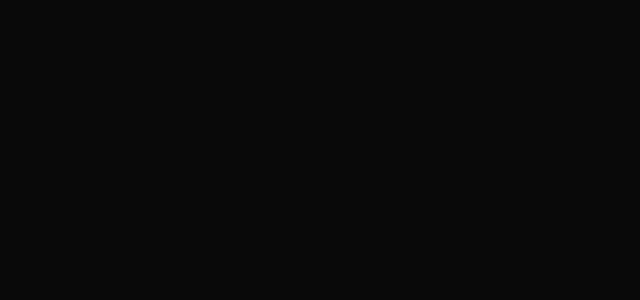
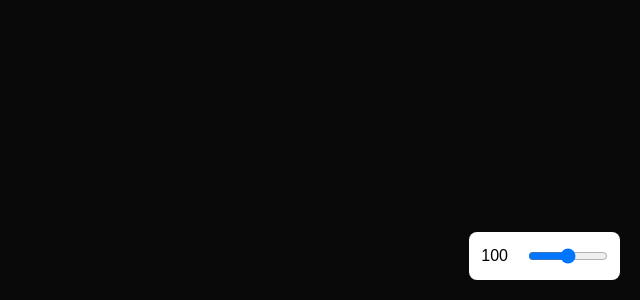
Before and after one commit to tkl0000/thomas-li, a Next.js app: page /canvas in a window 1280 px wide. Shown: the part 500-800 px from the top of the page, without its empty margins (640-1280 px from the left). Built offline with nearby package versions, Linux system fonts and the light colour scheme.

Commit message:
Slider works

```diff
--- a/src/app/canvas/page.tsx
+++ b/src/app/canvas/page.tsx
@@ -1,9 +1,107 @@
 "use client";
-import { useEffect, useRef } from "react"
+import { Dispatch, SetStateAction, useEffect, useRef, useState } from "react"
+
+interface SliderProps {
+    title: string,
+    value: number,
+    setValue: Dispatch<SetStateAction<number>>
+}
+
+const Slider: React.FC<SliderProps> = ({ title, value, setValue }) => {
+    return (
+        <div className="flex flex-row gap-5 p-3 rounded-lg bg-white text-black w-fit fixed right-5 bottom-5 z-10">
+            <p className="">
+                {/* {title}: {value} */}
+                {value}
+            </p>
+            <input
+                type="range"
+                min="0"
+                max="200"
+                value={value}
+                onChange={(e) => {
+                    const newValue = e.target.value as unknown as number
+                    setValue(e.target.value as unknown as number)
+                    console.log(newValue)
+                }}
+                className="w-20">
+            </input>
+        </div>
+    );
+}
 
 const Canvas = () => {
     const canvasRef = useRef<HTMLCanvasElement | null>(null)
-    const pixelSize = 5
+    const [pixelSize, setPixelSize] = useState<number>(10);
+    const [burstSize, setBurstSize] = useState<number>(100);
+    const burstSizeRef = useRef(burstSize)
+
+    useEffect(() => {
+        burstSizeRef.current = burstSize;
+    }, [burstSize]);
+
+    const delay = (ms: number) => new Promise(resolve => setTimeout(resolve, ms));
+    const setFirework = async (x: number, y: number) => {
+        const canvas = canvasRef.current
+        if (!canvas) return
+        const rect = canvas.getBoundingClientRect();
+        const startY = Math.floor(rect.bottom / pixelSize);
+        const endY = y
+        // for (var _y = startY; _y >= endY; --_y) {
+        //     drawPixel(x, _y, 'white')
+        //     console.log(endY)
+        //     await delay(25)
+        // }
+        console.log(burstSizeRef.current)
+        for (var rad = 0; rad < 2 * Math.PI; rad += Math.PI / 8) {
+            dropPixel(x, endY, burstSizeRef.current * Math.cos(rad), burstSizeRef.current * Math.sin(rad))
+        }
+    }
+
+    const drawPixel = (x: number, y: number, color: string) => {
+        const canvas = canvasRef.current
+        if (!canvas) return
+        const ctx = canvas.getContext('2d')
+        if (!ctx) return
+        ctx.fillStyle = color;
+        ctx.fillRect(x * pixelSize, y * pixelSize, pixelSize, pixelSize);
+    };
+
+    const dropPixel = async (x: number, y: number, velocityX: number, velocityY: number) => {
+        var curX = x
+        var curY = y
+        const canvas = canvasRef.current
+        if (!canvas) return
+        const rect = canvas.getBoundingClientRect();
+        while (0 < curX && curX < rect.right / pixelSize && 0 < curY && curY < rect.bottom / pixelSize) {
+            drawPixel(curX, curY, 'white')
+            curX += velocityX / 100
+            curY += velocityY / 100
+            velocityY += 0.01 * 70 // gravitational constant XD
+            await delay(10)
+        }
+    }
+
+    const onClick = (e: MouseEvent) => {
+        const canvas = canvasRef.current
+        if (!canvas) return
+        const rect = canvas.getBoundingClientRect();
+        const x = Math.floor((e.clientX - rect.left) / pixelSize);
+        const y = Math.floor((e.clientY - rect.top) / pixelSize);
+        console.log(burstSize)
+        setFirework(x, y)
+        // dropPixel(x, y, 0, 0)
+    }
+
+    const handleMouseMove = (e: MouseEvent) => {
+        const canvas = canvasRef.current
+        if (!canvas) return
+        const rect = canvas.getBoundingClientRect();
+        const x = Math.floor((e.clientX - rect.left) / pixelSize);
+        const y = Math.floor((e.clientY - rect.top) / pixelSize);
+        drawPixel(x, y, 'white');
+    };
+
     useEffect(() => {
         const canvas = canvasRef.current;
         if (!canvas) return;
@@ -15,6 +113,7 @@ const Canvas = () => {
         }
 
         const resizeCanvas = () => {
+            if (!canvas) return
             canvas.width = window.innerWidth;
             canvas.height = window.innerHeight;
             if (ctx) {
@@ -26,66 +125,15 @@ const Canvas = () => {
         resizeCanvas();
         window.addEventListener('resize', resizeCanvas);
 
-        const drawPixel = (x: number, y: number, color: string) => {
-            if (!ctx) return
-            ctx.fillStyle = color;
-            ctx.fillRect(x * pixelSize, y * pixelSize, pixelSize, pixelSize);
-        };
-
         const fadePixels = () => {
             if (!ctx) return
             ctx.fillStyle = 'rgba(0, 0, 0, 0.05)';
             ctx.fillRect(0, 0, canvas.width, canvas.height);
         };
 
-        const handleMouseMove = (e: MouseEvent) => {
-            const rect = canvas.getBoundingClientRect();
-            const x = Math.floor((e.clientX - rect.left) / pixelSize);
-            const y = Math.floor((e.clientY - rect.top) / pixelSize);
-            drawPixel(x, y, 'white');
-        };
-
         const fadeOut = () => {
             fadePixels()
             requestAnimationFrame(fadeOut)
-        }
-
-        const delay = (ms: number) => new Promise(resolve => setTimeout(resolve, ms));
-        const setFirework = async (x: number, y: number) => {
-            const rect = canvas.getBoundingClientRect();
-            const startY = Math.floor(rect.bottom / pixelSize);
-            const endY = y
-            console.log(startY)
-            // for (var _y = startY; _y >= endY; --_y) {
-            //     drawPixel(x, _y, 'white')
-            //     console.log(endY)
-            //     await delay(25)
-            // }
-            const size = 100
-            for (var rad = 0; rad < 2*Math.PI; rad += Math.PI/8) {
-                dropPixel(x, endY, size * Math.cos(rad), size * Math.sin(rad))
-            }
-        }
-
-        const dropPixel = async (x: number, y: number, velocityX: number, velocityY: number) => {
-            var curX = x
-            var curY = y
-            const rect = canvas.getBoundingClientRect();
-            while (0 < curX && curX < rect.right/pixelSize && 0 < curY && curY < rect.bottom/pixelSize) {
-                drawPixel(curX, curY, 'white')
-                curX += velocityX / 100
-                curY += velocityY / 100
-                velocityY += 0.01 * 70 // gravitational constant XD
-                await delay(10)
-            }
-        }
-
-        const onClick = (e: MouseEvent) => {
-            const rect = canvas.getBoundingClientRect();
-            const x = Math.floor((e.clientX - rect.left) / pixelSize);
-            const y = Math.floor((e.clientY - rect.top) / pixelSize);
-            setFirework(x, y)
-            // dropPixel(x, y, 0, 0)
         }
 
         fadeOut()
@@ -99,10 +147,13 @@ const Canvas = () => {
     }, []);
 
     return (
-        <canvas
-            ref={canvasRef}
-            style={{ display: 'block', position: 'fixed', top: 0, left: 0, width: '100vw', height: '100vh' }}
-        />
+        <div>
+            <canvas
+                ref={canvasRef}
+                style={{ display: 'block', position: 'fixed', top: 0, left: 0, width: '100vw', height: '100vh' }}
+            />
+            <Slider title="Burst Size" value={burstSize} setValue={setBurstSize} />
+        </div>
     )
 }
 
```
